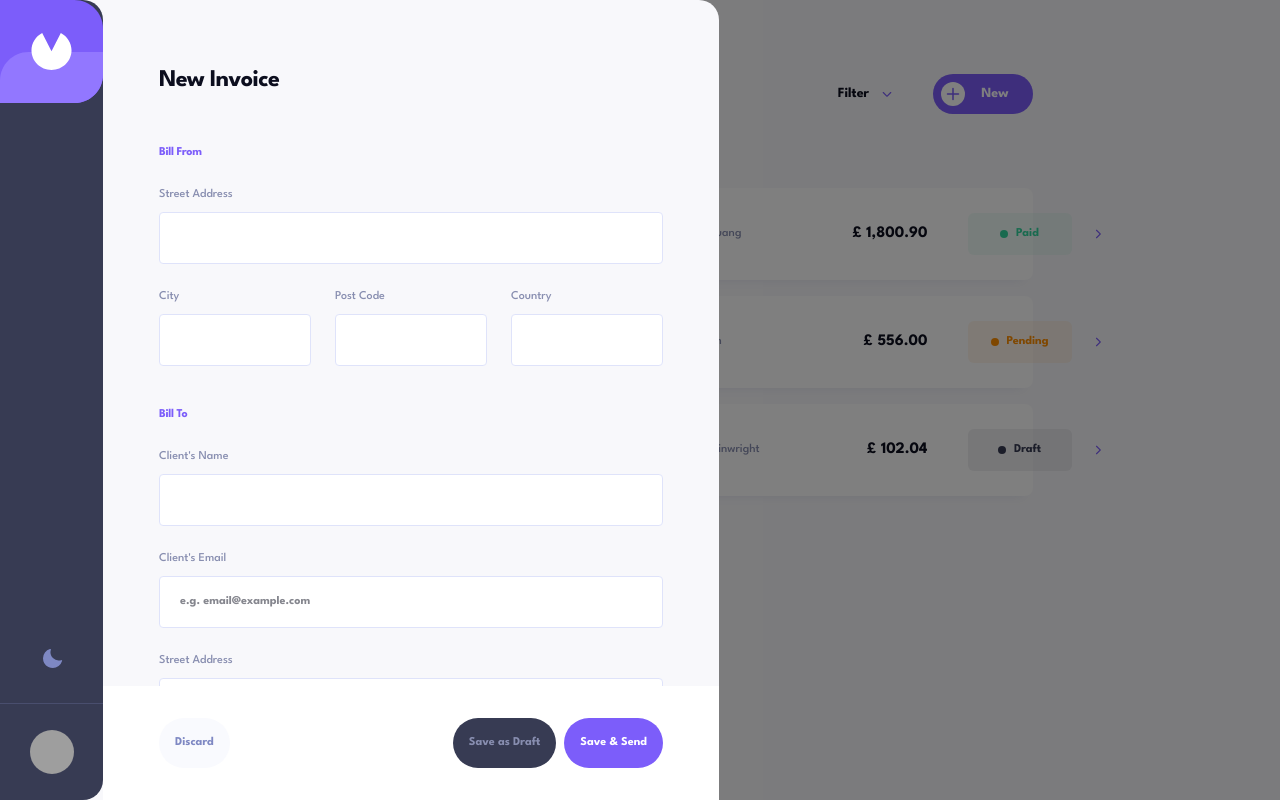
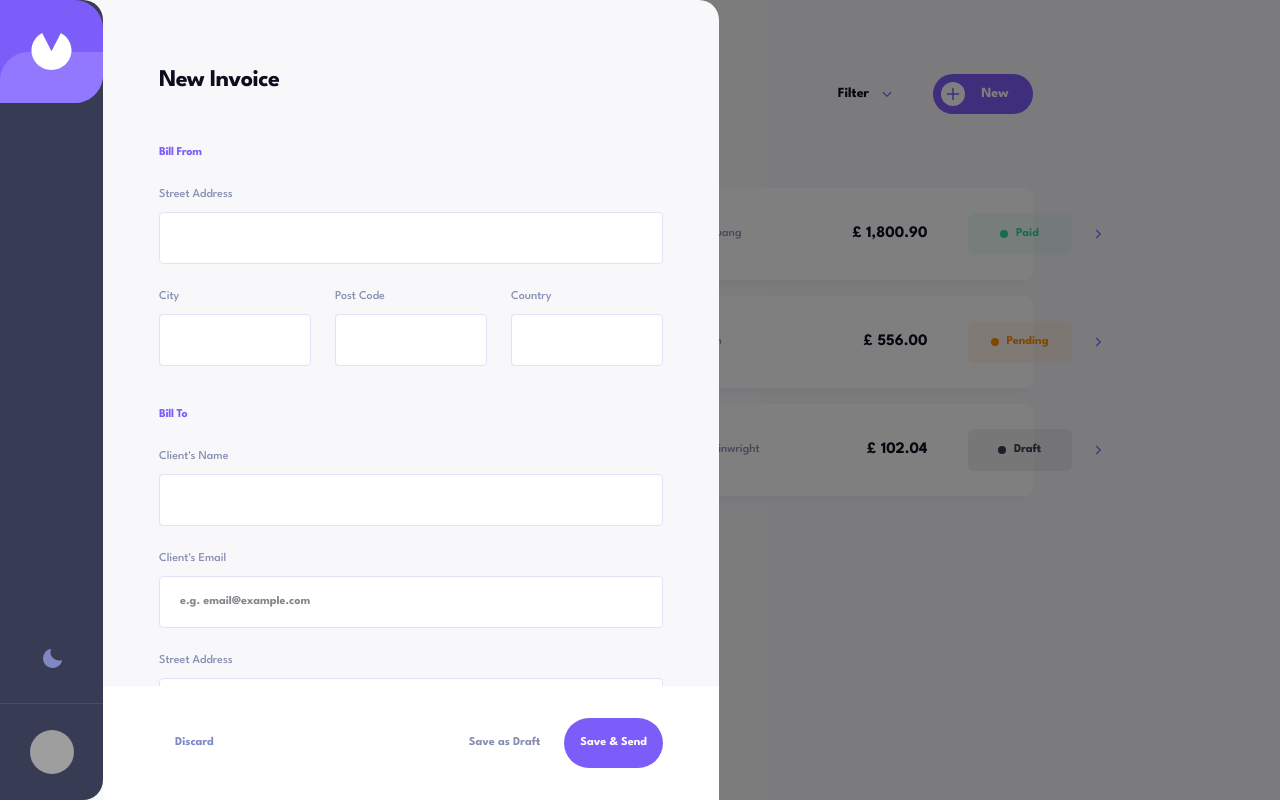
Before and after one commit to Jaymi-01/invoice-app, a React (Vite) app: page / in a window 1280 px wide. Both pictures are taken after a click on the button "New". Built offline with nearby package versions, Linux system fonts and the light colour scheme; grey boxes are pictures that could not be loaded.

Commit message:
feat: update CSS variables for button styles and input backgrounds

```diff
--- a/src/index.css
+++ b/src/index.css
@@ -4,24 +4,47 @@
 :root {
   --background: #f8f8fb;
   --container: #ffffff;
+
   --text-main: #0c0e1e;
   --text-secondary: #888eb0;
   --text-accent: #7e88c3;
-  --input-bg: #ffffff;
+
   --input-border: #dfe3fa;
+
+  --btn-secondary-bg: #f9fafe;
+  --btn-secondary-text: #7e88c3;
+  --btn-secondary-hover: #dfe3fa;
+
+  --btn-draft-bg: #373b53;
+  --btn-draft-text: #888eb0;
+  --btn-draft-hover: #0c0e1e;
+
+  /* Constant colors */
   --header-bg: #373b53;
   --button: #7c5dfa;
   --button-hover: #9277ff;
+  --pending: #ff8f00;
+  --paid: #33d69f;
+  --grand-total: #0c0e16;
 }
 
 .dark {
   --background: #141625;
   --container: #1e2139;
+
   --text-main: #ffffff;
   --text-secondary: #dfe3fa;
   --text-accent: #888eb0;
-  --input-bg: #1e2139;
+
   --input-border: #252945;
+
+  --btn-secondary-bg: #252945;
+  --btn-secondary-text: #dfe3fa;
+  --btn-secondary-hover: #ffffff;
+
+  --btn-draft-bg: #373b53;
+  --btn-draft-text: #dfe3fa;
+  --btn-draft-hover: #1e2139;
 }
 
 @theme {
@@ -32,21 +55,27 @@
   --color-text-main: var(--text-main);
   --color-text-secondary: var(--text-secondary);
   --color-text-accent: var(--text-accent);
-  --color-input-bg: var(--input-bg);
   --color-input-border: var(--input-border);
 
   --color-bg-header: var(--header-bg);
   --color-button: var(--button);
   --color-button-hover: var(--button-hover);
-  --color-draft-button: #373b53;
-  --color-discard-button: #f9fafe;
 
-  --color-pending: #ff8f00;
-  --color-paid: #33d69f;
+  --color-btn-secondary-bg: var(--btn-secondary-bg);
+  --color-btn-secondary-text: var(--btn-secondary-text);
+  --color-btn-secondary-hover: var(--btn-secondary-hover);
+
+  --color-btn-draft-bg: var(--btn-draft-bg);
+  --color-btn-draft-text: var(--btn-draft-text);
+  --color-btn-draft-hover: var(--btn-draft-hover);
+
+  --color-pending: var(--pending);
+  --color-paid: var(--paid);
+  --color-grand-total: var(--grand-total);
 }
 
 @layer base {
   body {
-    @apply transition-colors duration-300 text-text-main bg-background;
+    @apply transition-colors duration-300 bg-background text-text-main min-h-screen;
   }
 }
```
